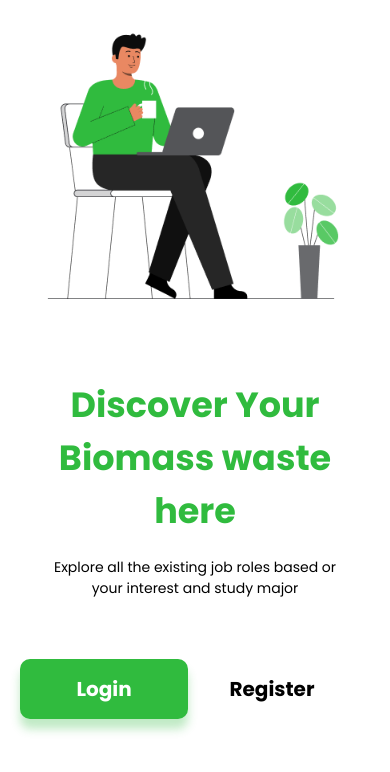
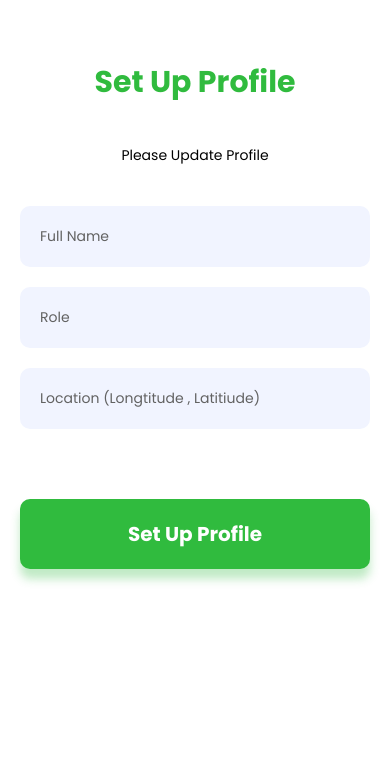
Before and after one commit to sanketshirsath226/Biomass_Managament, a React Native app: screen /SetUp in a window 390 px wide. Shown: the top 772 px of the page. Built offline with nearby package versions, Linux system fonts and the light colour scheme.

Commit message:
Added Setup Profile Screen

```diff
--- a/action/userAction.js
+++ b/action/userAction.js
@@ -132,14 +132,53 @@ export const verifyUser = (email,otp) => async (dispatch) => {
         });
     }
 };
-/*
-// Load User
-export const loadUser = () => async (dispatch) => {
+
+export const updateProfile = (name,role,location,token) => async (dispatch) => {
+    try {
+
+        dispatch({ type: UPDATE_PROFILE_REQUEST });
+
+        const config = {
+            headers: {
+                "Content-Type": "application/json",
+                "x-auth-token" : token
+            },
+        }
+        console.log(name,role,location)
+        const { data } = await axios.put(
+            '/api/v1/users/profile',
+            {name,role,location},
+            config
+        );
+
+        dispatch({
+            type: UPDATE_PROFILE_SUCCESS,
+            payload: data,
+        });
+
+    } catch (error) {
+        dispatch({
+            type: UPDATE_PROFILE_FAIL,
+            payload: {
+                status_code : error.response.status,
+                message : error.response.data.message
+            }
+        });
+    }
+};
+
+export const loadUser = (token) => async (dispatch) => {
     try {
 
         dispatch({ type: LOAD_USER_REQUEST });
 
-        const { data } = await axios.get('/api/v1/me');
+        const config = {
+            headers: {
+                "Content-Type": "application/json",
+                "x-auth-token" : token
+            },
+        }
+        const { data } = await axios.get('/api/v1/users/profile',config);
 
         dispatch({
             type: LOAD_USER_SUCCESS,
@@ -147,12 +186,20 @@ export const loadUser = () => async (dispatch) => {
         });
 
     } catch (error) {
+        console.log(error)
         dispatch({
             type: LOAD_USER_FAIL,
-            payload: error.response.data.message
+            payload: {
+                status_code : error.response.status,
+                message : error.response.data.message
+            }
         })
     }
 }
+
+
+/*
+// Load User
 
 // Logout User
 export const logoutUser = () => async (dispatch) => {
@@ -313,35 +360,7 @@ export const resetPassword = (token, password) => async (dispatch) => {
 };
 
 // Update User Profile
-export const updateProfile = (userData) => async (dispatch) => {
-    try {
 
-        dispatch({ type: UPDATE_PROFILE_REQUEST });
-
-        const config = {
-            headers: {
-                "Content-Type": "multipart/form-data",
-            },
-        }
-
-        const { data } = await axios.put(
-            '/api/v1/update/profile',
-            userData,
-            config
-        );
-
-        dispatch({
-            type: UPDATE_PROFILE_SUCCESS,
-            payload: data.success,
-        });
-
-    } catch (error) {
-        dispatch({
-            type: UPDATE_PROFILE_FAIL,
-            payload: error.response.data.message,
-        });
-    }
-};
 
 // Update Profile Image
 export const updateProfileImage = (userData) => async (dispatch) => {
--- a/navigation/navigation.js
+++ b/navigation/navigation.js
@@ -8,6 +8,7 @@ import RegisterScreen from "../screens/RegisterScreen";
 import Welcome from "../screens/WelcomeScreen";
 import OtpScreen from "../screens/OtpScreen";
 import ResultScreen from "../screens/ResultScreen";
+import SetUpScreen from "../screens/SetUpScreen";
 
 // ... import other screens
 
@@ -33,6 +34,7 @@ export default function Navigation() {
                 <Stack.Screen name="Register" component={RegisterScreen} />
                 <Stack.Screen name='Otp' component={OtpScreen}/>
                 <Stack.Screen name='PopMessage' component={ResultScreen}/>
+                <Stack.Screen name="SetUp" component={SetUpScreen} />
 
             </Stack.Navigator>
         </NavigationContainer>
--- a/reducers/userReducer.js
+++ b/reducers/userReducer.js
@@ -47,7 +47,7 @@ import {
 } from "../constants/userConstants";
 
 
-export const userReducer = (state = { message:"",user: {} }, { type, payload }) => {
+export const userReducer = (state = { message:"",token : "",user: {} }, { type, payload }) => {
 
     switch (type) {
         case LOGIN_USER_REQUEST:
@@ -66,9 +66,9 @@ export const userReducer = (state = { message:"",user: {} }, { type, payload })
                 loading: false,
                 isAuthenticated: true,
                 user: payload.user,
+                token : (payload.token) ? payload.token : this.token
             };
         case REGISTER_USER_SUCCESS:
-            console.log(payload.message)
             return {
                 loading: false,
                 isAuthenticated: true,
@@ -88,6 +88,7 @@ export const userReducer = (state = { message:"",user: {} }, { type, payload })
                 loading: false,
                 isAuthenticated: false,
                 user: null,
+                token : null,
                 error: payload,
             };
         case LOAD_USER_FAIL:
@@ -95,6 +96,7 @@ export const userReducer = (state = { message:"",user: {} }, { type, payload })
                 loading: false,
                 isAuthenticated: false,
                 user: null,
+                token : null,
                 error: payload,
             }
         case LOGOUT_USER_FAIL:
@@ -263,7 +265,7 @@ export const profileReducer = (state = {}, { type, payload }) => {
             return {
                 ...state,
                 loading: false,
-                isUpdated: payload,
+                isUpdated: payload.user,
             };
         case UPDATE_PROFILE_FAIL:
         case UPDATE_PROFILE_IMAGE_FAIL:
--- a/screens/LoginScreen.js
+++ b/screens/LoginScreen.js
@@ -32,6 +32,10 @@ const LoginScreen = ({ navigation: { navigate } }) => {
 
     useEffect(() => {
             if(user && isAuthenticated){
+                if(!user?.name){
+                    console.log('Entered')
+                    navigate('SetUp')
+                }
                 console.log(user)
             }
     }, [user,dispatch,isAuthenticated]);
--- a/screens/ResultScreen.js
+++ b/screens/ResultScreen.js
@@ -14,7 +14,7 @@ const ResultScreen = ({ route , navigation: { navigate } }) => {
 
     useEffect(() => {
             if(success) {
-                console.log('/Dashboard')
+                navigate('SetUp')
             }else{
                 navigate('Login')
             }
--- /dev/null
+++ b/screens/SetUpScreen.js
@@ -0,0 +1,154 @@
+import {
+    SafeAreaView,
+    StyleSheet,
+    Text,
+    TextInput,
+    TouchableOpacity,
+    View,
+} from "react-native";
+import React, {useEffect, useState} from "react";
+import Spacing from "../constants/Spacing";
+import FontSize from "../constants/FontSize";
+import Colors from "../constants/Colors";
+import Font from "../constants/Font";
+import { Ionicons } from "@expo/vector-icons";
+
+import AppTextInput from "../components/AppTextInput";
+import {useDispatch, useSelector} from "react-redux";
+import {clearErrors, loadUser, loginUser, registerUser, updateProfile} from "../action/userAction";
+import {UPDATE_PROFILE_RESET} from "../constants/userConstants";
+
+const SetUpScreen = ({ navigation: { navigate } }) => {
+
+
+    const dispatch = useDispatch();
+
+    const { isAuthenticated, message,user,token } = useSelector((state) => state.user);
+
+    const { error, isUpdated, loading } = useSelector((state) => state.profile);
+
+    const [name,setName] = useState("");
+    const [role,setRole]  =useState("");
+    const [location, setLocation] = useState("");
+
+
+    useEffect(() => {
+        if(!user || !isAuthenticated){
+
+        }
+    }, [useDispatch,isAuthenticated,message]);
+
+
+    useEffect(() => {
+        if (error) {
+            console.log(error)
+            dispatch(clearErrors());
+        }
+        if (isUpdated && token) {
+            console.log("Profile Updated");
+            dispatch(loadUser(token));
+            console.log('Dashboard')
+            dispatch({ type: UPDATE_PROFILE_RESET });
+        }
+    }, [dispatch, user, error, isUpdated]);
+
+
+    const onHandleSubmit = async (e) => {
+    //     if(password !== confirmPassword){
+    //         return;
+    //     }
+    //     await dispatch(registerUser(email,mobile,password));
+
+        const locationMap = location.split(",");
+
+        await dispatch(updateProfile(name,role,{
+            'longitude' : locationMap[0],
+            'latitude' : locationMap[1]
+        },token));
+    }
+
+    return (
+        <SafeAreaView>
+            <View
+                style={{
+                    padding: Spacing * 2,
+                }}
+            >
+                <View
+                    style={{
+                        alignItems: "center",
+                    }}
+                >
+                    <Text
+                        style={{
+                            fontSize: FontSize.xLarge,
+                            color: Colors.primary,
+                            fontFamily: Font["poppins-bold"],
+                            marginVertical: Spacing * 4,
+                        }}
+                    >
+                        Set Up Profile
+                    </Text>
+                    <Text
+                        style={{
+                            fontFamily: Font["poppins-regular"],
+                            fontSize: FontSize.small,
+                            maxWidth: "80%",
+                            textAlign: "center",
+                        }}
+                    >
+                        Please Update Profile
+                    </Text>
+                </View>
+                <View
+                    style={{
+                        marginVertical: Spacing * 3,
+                    }}
+                >
+
+                    <AppTextInput name="name" placeholder="Full Name" value={name}  onChangeText = {(text) =>{
+                        setName(text)
+                    }} />
+                    <AppTextInput name="role" placeholder="Role" value={role}  onChangeText = {(text) =>{
+                        setRole(text)
+                    }} />
+                    <AppTextInput name={"location"} placeholder="Location (Longtitude , Latitiude)" value={location}  onChangeText = {(text) =>{
+                        setLocation(text)
+                    }} />
+
+
+                </View>
+
+                <TouchableOpacity
+                    onPress={onHandleSubmit}
+                    style={{
+                        padding: Spacing * 2,
+                        backgroundColor: Colors.primary,
+                        marginVertical: Spacing * 3,
+                        borderRadius: Spacing,
+                        shadowColor: Colors.primary,
+                        shadowOffset: {
+                            width: 0,
+                            height: Spacing,
+                        },
+                        shadowOpacity: 0.3,
+                        shadowRadius: Spacing,
+                    }}
+                >
+                    <Text
+                        style={{
+                            fontFamily: Font["poppins-bold"],
+                            color: Colors.onPrimary,
+                            textAlign: "center",
+                            fontSize: FontSize.large,
+                        }}
+                    >
+                        Set Up Profile
+                    </Text>
+                </TouchableOpacity>
+            </View>
+        </SafeAreaView>
+    );
+};
+
+export default SetUpScreen;
--- a/store.js
+++ b/store.js
@@ -5,10 +5,11 @@ import {
 } from 'redux';
 import thunk from 'redux-thunk';
 import { composeWithDevTools } from 'redux-devtools-extension';
-import { userReducer } from './reducers/userReducer';
+import {profileReducer, userReducer} from './reducers/userReducer';
 
 const reducer = combineReducers({
     user: userReducer,
+    profile: profileReducer,
 });
 
 const store = createStore(
```
